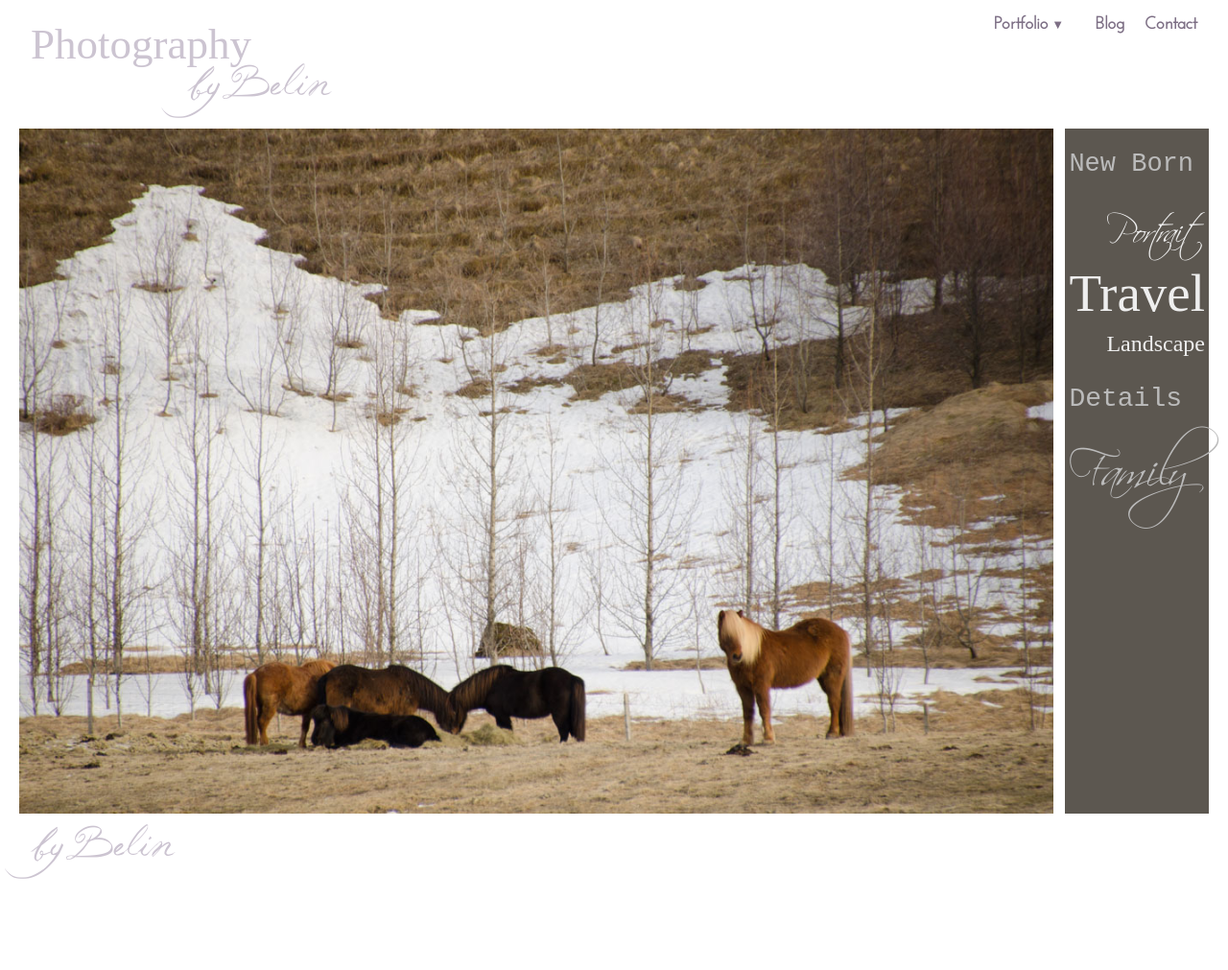
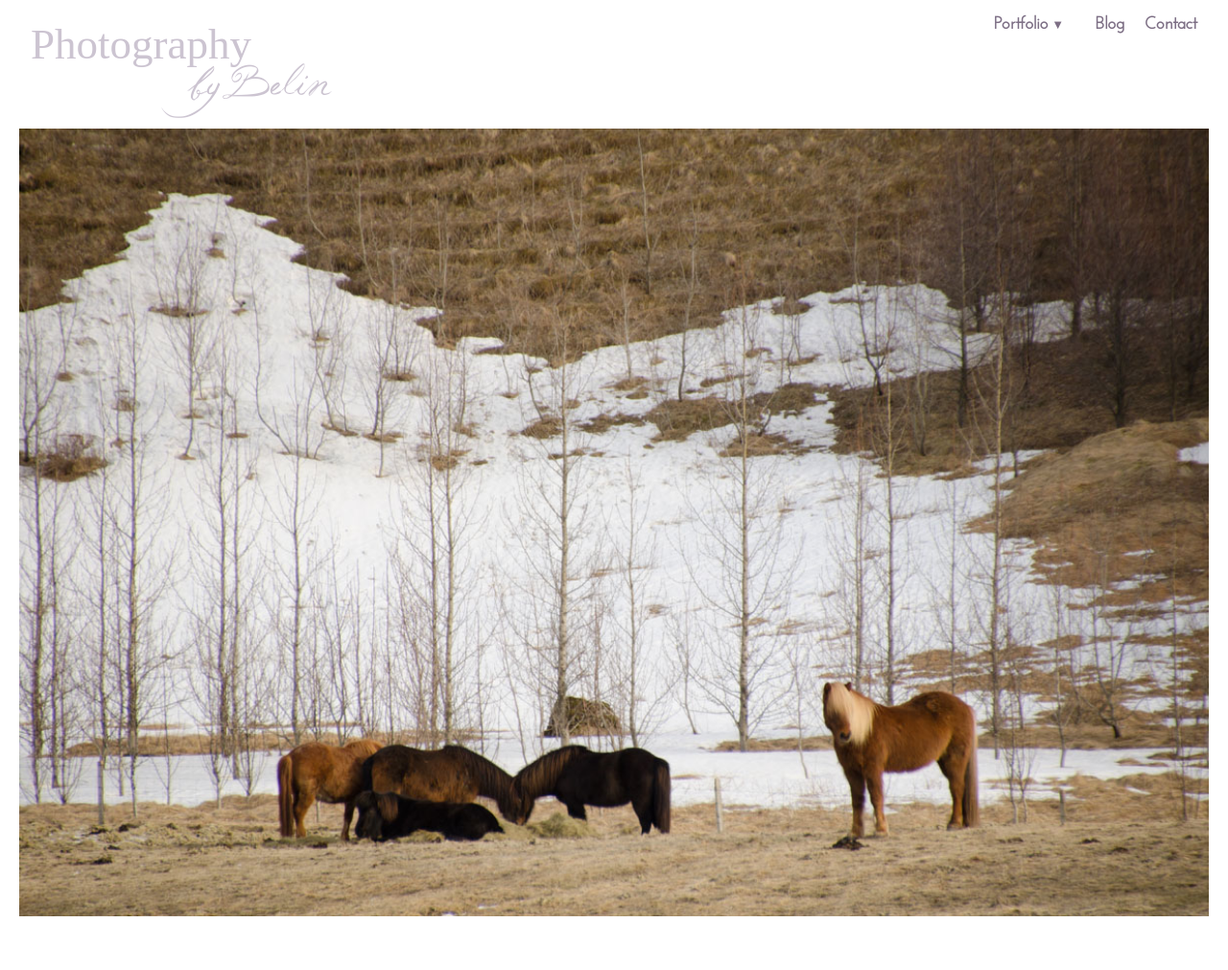
Before and after one commit to cmbybelin/cmbybelin.github.io, a Jekyll site: the page built from index.html, in a window 1280 px wide. Shown: the whole page at 96% size. Built offline with Jekyll 4.4.1, drawn with Linux system fonts in a browser that asks for light colours; nearby versions of some CDN libraries; some web fonts are replaced; before the commit the page ends 959 px from its top, so only the background shows below that.

Commit message:
remove sidebar & signature.

```diff
--- a/index.html
+++ b/index.html
@@ -11,17 +11,6 @@ excerpt: Fotografie, De kunst om het juiste moment vast te leggen, een gevoel ov
   <div class="slideshow">
    <a href="/portfolio/reis-ijsland.html"><img src="portfolio/fotoreizen/IJsland%206.jpg" alt="IJsland"/></a>
   </div>
-  <div class="teaser-sidebar">
-   <span class="newborn">New Born</span>
-   <a href="/portfolio/portret.html" class="portrait">Portrait</a>
-   <a href="/portfolio/reis-ijsland.html" class="travel">Travel</a>
-   <a href="/portfolio/florafauna.html" class="landscape">Landscape</a>
-   <a href="/portfolio/detail.html" class="details">Details</a>
-   <span class="family">Family</span>
-  </div>
- </div>
- <div class="signature">
- by Belin
  </div>
 </article>
 
--- a/style/main.css
+++ b/style/main.css
@@ -54,8 +54,6 @@ h1 {
  padding-top: 12px;
  white-space: nowrap;
  margin: 0;
-}
-h1,  .signature {
  color: #CCC4D1;
  padding-left: 12px;
  font-size: 35px;
@@ -198,62 +196,6 @@ img {
  width: 100%;
  border: none;
  padding: 0;
-}
-
-.teaser-sidebar span, .teaser-sidebar a {
- margin: 0 .4em;
- text-decoration: none;
-}
-
-.teaser-sidebar {
- background-color: #5C5750;
- line-height: 200%;
- vertical-align: top;
- padding: 12px 4px;
-}
-
-.teaser-sidebar .newborn {
- font-family: Courier New, Courier, monotype;
- font-size: 27px;
- color: #bbb;
- margin-top: .4em;
-}
-.teaser-sidebar .portrait {
- font-family: Scriptina;
- font-size: 35px;
- text-align: right;
- color: #eee;
-}
-.teaser-sidebar .travel {
- font-family: American Typewriter, Times New Roman, serif;
- font-size: 55px;
- margin-bottom: .4em;
- color: #eee;
-}
-.teaser-sidebar .landscape {
- font-family: Papyrus;
- font-size: 24px;
- text-align: right;
- color: #eee;
-}
-.teaser-sidebar .details {
- font-family: Courier New, Courier, monotype;
- font-size: 28px;
- color: #bbb;
-}
-.teaser-sidebar .family {
- font-family: Scriptina;
- font-size: 51px;
- color: #bbb;
- margin-bottom: .4em;
-}
-
-.teaser-sidebar .portrait:hover,
-.teaser-sidebar .travel:hover,
-.teaser-sidebar .landscape:hover,
-.teaser-sidebar .details:hover {
- text-decoration: none;
- text-shadow: 0 0 5px #aaa;
 }
 
 article a {
@@ -428,15 +370,12 @@ button {
  body {
   padding: 0 12px 36px;
  }
- h1, .signature {
+ h1 {
   padding-top: 16px;
   font-size: 45px;
  }
  .logo {
   width: 313px;
- }
- .signature {
-  padding-top: 6px;
  }
  .navigate {
   display: block;
@@ -472,27 +411,3 @@ button {
   padding-right: 1em;
  }
 }
-
-@media (min-width: 900px) {
- .signature {
-  margin-right: 200px;
- }
- .teaser {
-  display: table-row;
- }
-
- .teaser .slideshow {
-  display: table-cell;
-  padding-right: 12px;
-  margin-bottom: 0;
- }
-
-.teaser-sidebar {
-  display: table-cell;
-  width: 180px;
- }
- .teaser-sidebar span, .teaser-sidebar a {
-  display: block;
-  margin: 0 0 1.2em 0;
- }
-}
```
